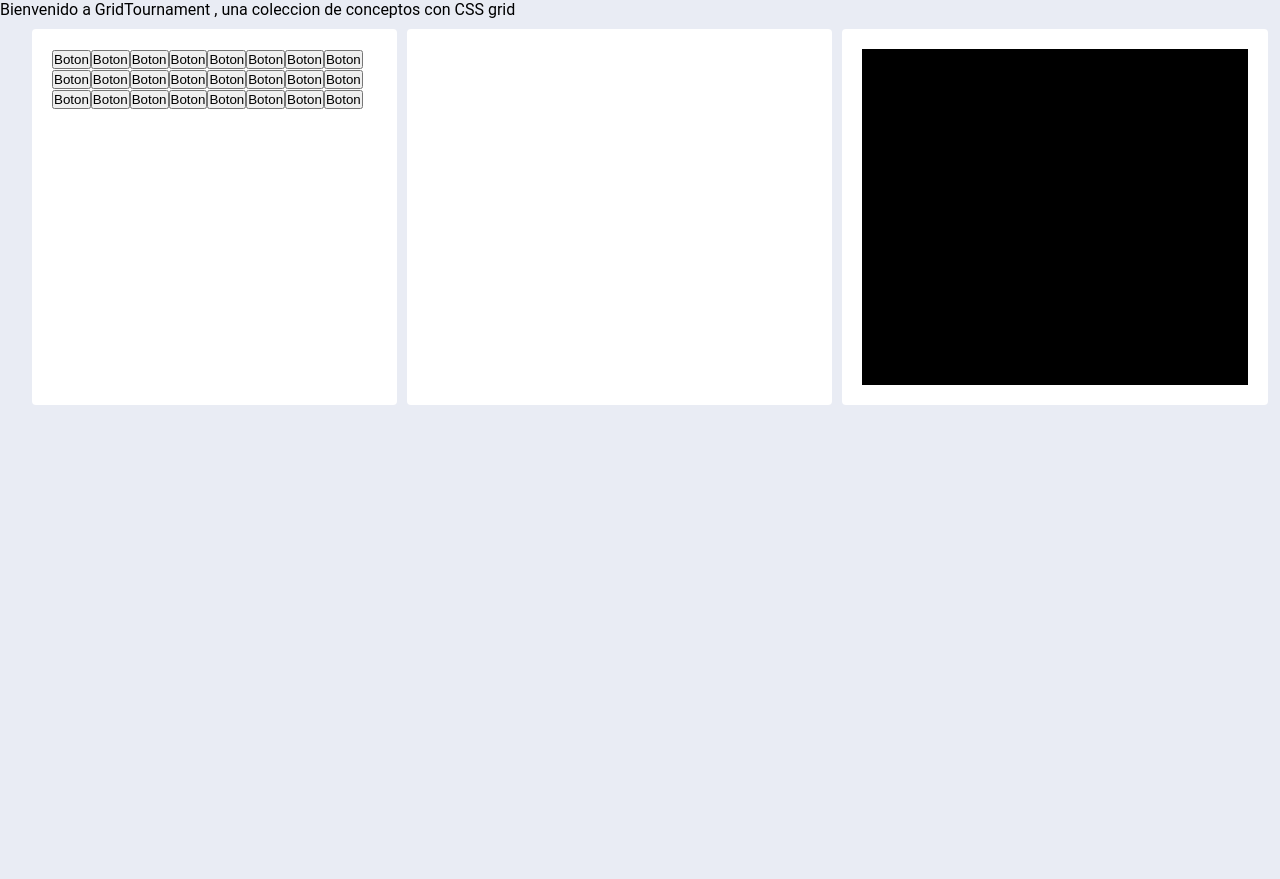
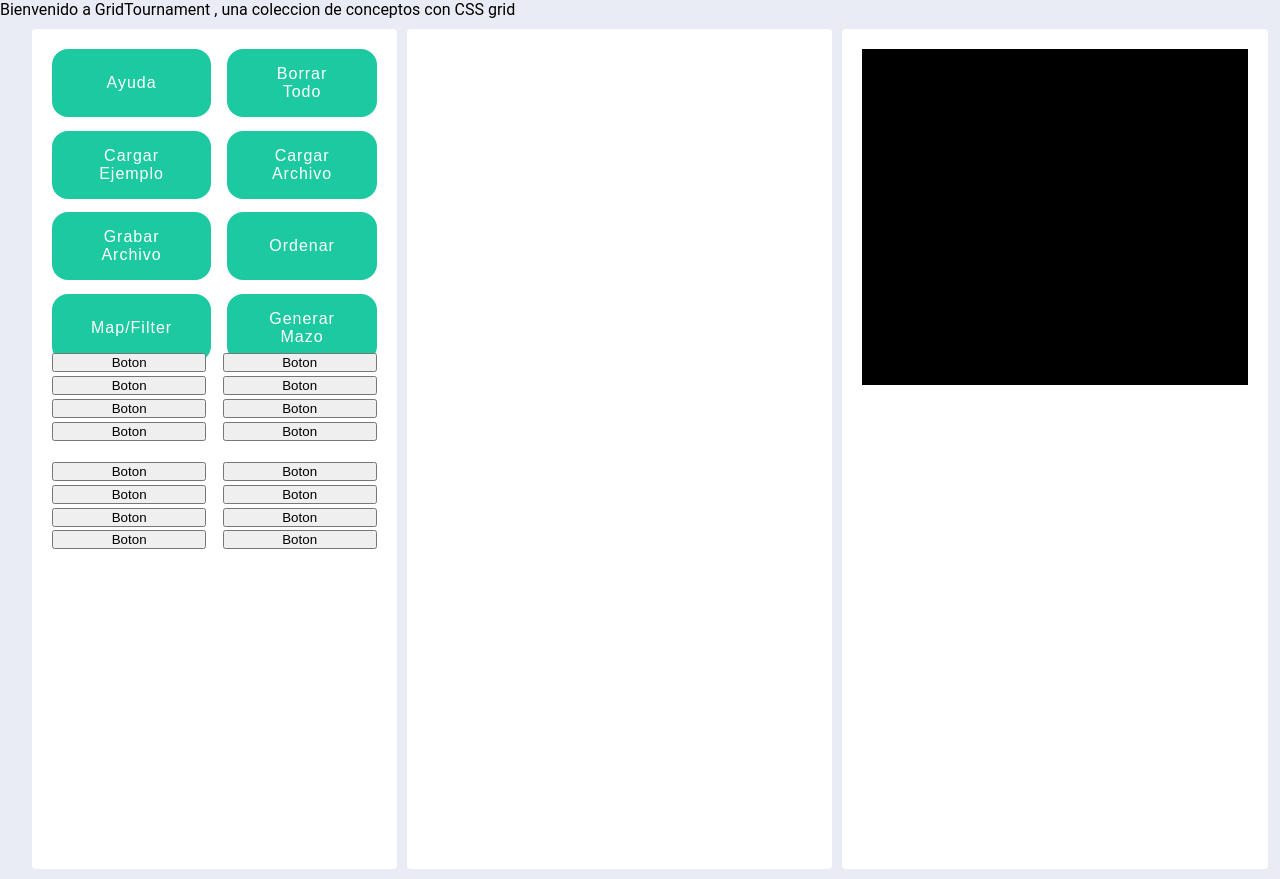
Before and after one commit to sebastiap/GridTournament, a React (Create React App) app: page /cardGenerator in a window 1280 px wide. Before the commit the page ends 800 px from the top, so only its background shows below. Built offline with nearby package versions, Linux system fonts and the light colour scheme.

Commit message:
CardGen layout

```diff
--- /dev/null
+++ b/src/components/common/CustomButton.jsx
@@ -0,0 +1,12 @@
+// import { Link } from 'react-router-dom';
+import bttClasses from './CustomButton.module.css';
+
+function CustomButton(props) {
+    return (
+        <>
+        <button className={bttClasses.buttonClass} onClick={props.onClick}>{props.buttonName}</button>
+        </>
+    )
+}
+
+export default CustomButton;
--- /dev/null
+++ b/src/components/common/CustomButton.module.css
@@ -0,0 +1,36 @@
+
+/* From uiverse.io by @hannahyockel */
+.buttonClass {
+    display: flex;
+    flex-direction: row;
+    justify-content: center;
+    align-items: center;
+    padding: 15px 38px;
+    border-radius: 16px;
+    border: 1px solid transparent;
+    color: #FFFFFF;
+    background-color: #1DC9A0;
+    font-size: 16px;
+    letter-spacing: 1px;
+    transition: all 0.15s linear;
+   }
+
+   .buttonClass:hover {
+    background-color: rgba(29, 201, 160, 0.08);
+    border-color: #1DC9A0;
+    color: #1DC9A0;
+    transform: translateY(-5px) scale(1.05);
+   }
+
+   .buttonClass:active {
+    background-color: transparent;
+    border-color: #1DC9A0;
+    color: #1DC9A0;
+    transform: translateY(5px) scale(0.95);
+   }
+
+   .buttonClass:disabled {
+    background-color: rgba(255, 255, 255, 0.16);
+    color: #8E8E93;
+    border-color: #8E8E93;
+   }
--- a/src/components/pages/cardGen/cardGen.jsx
+++ b/src/components/pages/cardGen/cardGen.jsx
@@ -1,5 +1,6 @@
 // import { Link } from 'react-router-dom';
 import genClasses from './cardGen.module.css';
+import CustomButton from '../../common/CustomButton'
 
 function CardGen() {
     return (
@@ -11,14 +12,15 @@ function CardGen() {
 
             <div className={genClasses.options}>
                 <div className={genClasses.botonera}>
-                    <button>Boton</button>
-                    <button>Boton</button>
-                    <button>Boton</button>
-                    <button>Boton</button>
-                    <button>Boton</button>
-                    <button>Boton</button>
-                    <button>Boton</button>
-                    <button>Boton</button>
+                    <CustomButton buttonName="Ayuda" color="#5bc0de" onClick={() => {console.log("hola")} }></CustomButton>
+                    <CustomButton buttonName="Borrar Todo" color="$c12e2a" onClick={() => {console.log("hola")} }></CustomButton>
+                    <CustomButton buttonName="Cargar Ejemplo" color="#428bca" onClick={() => {console.log("hola")} }></CustomButton>
+                    <CustomButton buttonName="Cargar Archivo" color="#428bca" onClick={() => {console.log("hola")} }></CustomButton>
+                    <CustomButton buttonName="Grabar Archivo" color="#428bca" onClick={() => {console.log("hola")} }></CustomButton>
+                    <CustomButton buttonName="Ordenar" color="#428bca" onClick={() => {console.log("hola")} }></CustomButton>
+                    <CustomButton buttonName="Map/Filter" color="#428bca" onClick={() => {console.log("hola")} }></CustomButton>
+                    <CustomButton buttonName="Generar Mazo" color="#5cb85c" onClick={() => {console.log("hola")} }></CustomButton>
+
                 </div>
                 <div className={genClasses.pageSettings}>
                     <button>Boton</button>
--- a/src/components/pages/cardGen/cardGen.module.css
+++ b/src/components/pages/cardGen/cardGen.module.css
@@ -14,12 +14,26 @@ grid-template-columns: 30% 35% 35%
 .contenedor .header{
 grid-area: header;
 }
-.contenedor .options .form .preview {
-	width: 100%;
-	height: 100%;
+.contenedor .options,.contenedor .form,
+.contenedor .preview {
+	/* width: 100%; */
+	height: 800px;
 }
 
+.contenedor .botonera {
+	display:grid;
+	grid-template-columns: 1fr 1fr;
+	gap:5%;
+	margin-bottom:10%;
+}
 
+.contenedor .pageSettings,
+.contenedor .defaultSettings {
+	display:grid;
+	grid-template-columns: 1fr 1fr;
+	gap:5%;
+	margin-bottom:10%;
+}
 .contenedor > div,
 .contenedor .header,
 .contenedor .footer {
--- a/src/components/pages/menu.jsx
+++ b/src/components/pages/menu.jsx
@@ -27,8 +27,8 @@ function Menu() {
 
             </div>
             </Link>
-            <Link to="/cardGenerator" className={menuClasses.opcion2}>
-            <div className={menuClasses.opcion3}>
+            <Link to="/cardGenerator" className={menuClasses.opcion3}>
+            <div >
             CardGen
             </div>
             </Link>
--- a/src/components/pages/menu.module.css
+++ b/src/components/pages/menu.module.css
@@ -4,10 +4,11 @@ margin:20px auto;
 display: grid;
 grid-gap: 20px;
 grid-template-columns: repeat(3, 1fr);
-grid-template-rows: repeat(3, auto);
+grid-template-rows: repeat(5, auto);
 grid-template-areas: "header header header"
 "opcion1 opcion1 opcion1"
 "opcion2 opcion2 opcion2"
+"opcion3 opcion3 opcion3"
 "footer footer footer";
 }
 
@@ -20,26 +21,29 @@ grid-area: header;
   text-decoration: none;
 
   }
+  .contenedor .opcion1:hover{
+	width:auto;
+	height:400px;
+	background: darkorange;
+	color:black;
+
+	  }
 .contenedor .opcion2{
   grid-area: opcion2;
   text-decoration: none;
   }
-.contenedor .opcion1:hover{
-width:auto;
-height:400px;
-background: darkorange;
-color:black;
 
-  }
+
 .contenedor .opcion2:hover{
 	width:auto;
 	height:400px;
 	background: darkmagenta;
 	color: rgb(176, 215, 97);
   }
-.contenedor .opcion3{
-  grid-area: opcion3;
-  }
+  .contenedor .opcion3{
+	grid-area: opcion3;
+	text-decoration: none;
+	}
 
   .contenedor .footer{
     grid-area: footer;
```
